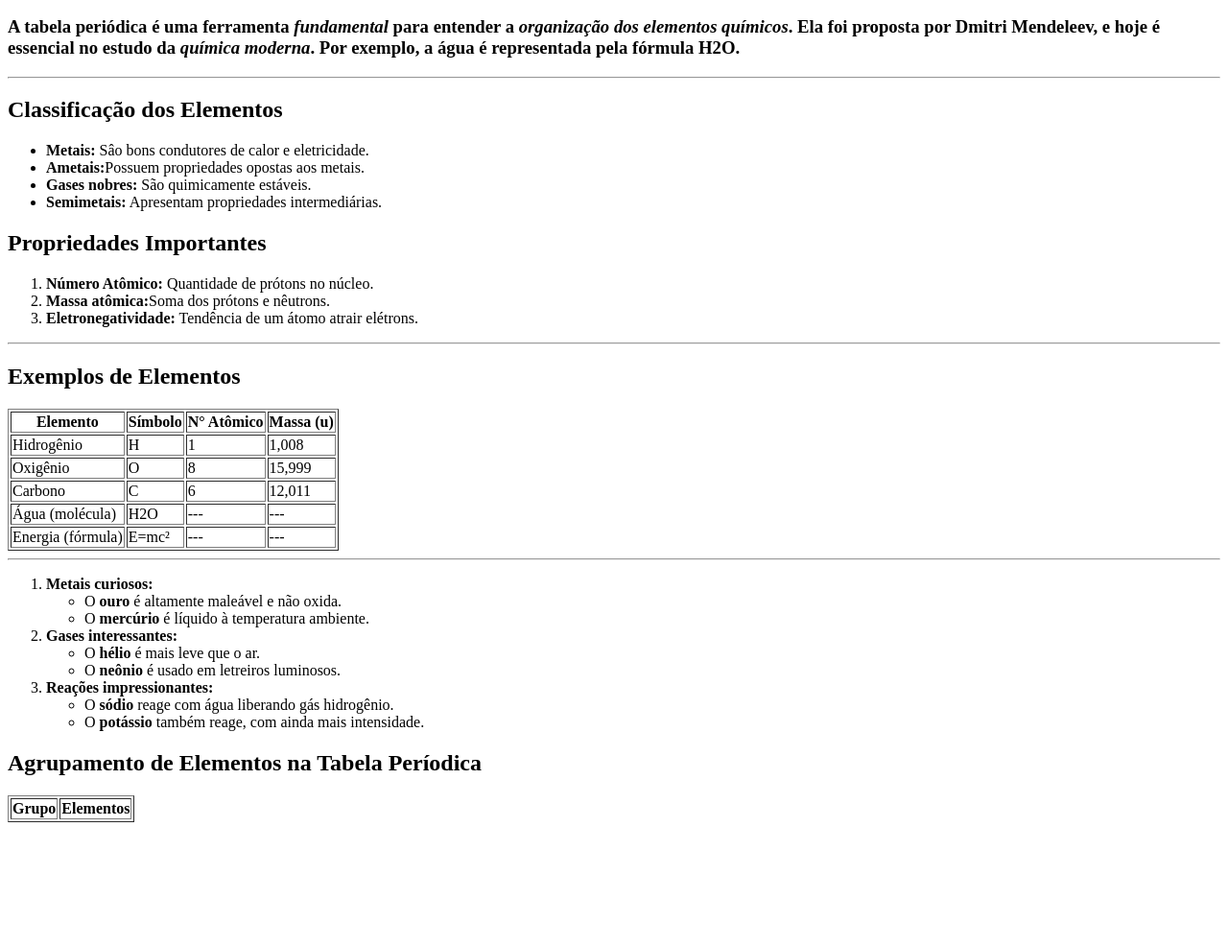
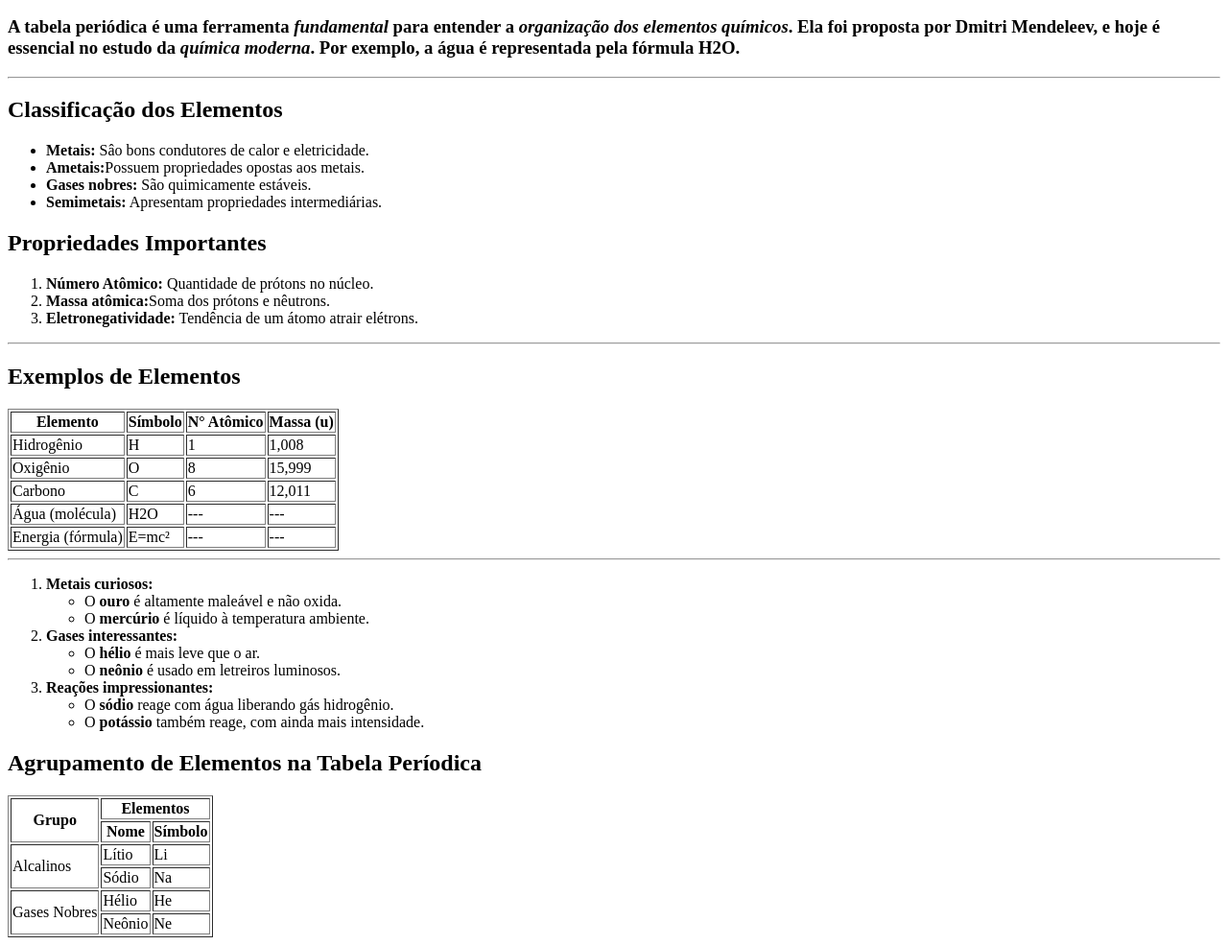
Before and after one commit to LeonardoAraujoGarcia/Exercicio-Folha, a plain HTML site: page index.html in a window 1280 px wide. Shown: the part 110-1095 px from the top of the page at 96% size. Before the commit the page ends 975 px from the top, so only its background shows below. Drawn offline with Linux system fonts and the light colour scheme.

Commit message:
Update index.html

```diff
--- a/index.html
+++ b/index.html
@@ -93,6 +93,31 @@ por <b>Dmitri Mendeleev</b>, e hoje é essencial no estudo da <i>química modern
             <tr>
                 <th rowspan="2">Grupo</th>
                 <th colspan="2">Elementos</th>
-
+            </tr>
+            <tr>
+                <th>Nome</th>
+                <th>Símbolo</th>
+        </thead>
+        <tbody>
+           <tr>
+            <td rowspan="2">Alcalinos</td>
+            <td>Lítio</td>
+            <td>Li</td>
+           </tr>
+           <tr>
+            <td>Sódio</td>
+            <td>Na</td>
+           </tr>
+           <tr>
+            <td rowspan="2">Gases Nobres</td>
+            <td>Hélio</td>
+            <td>He</td>
+           </tr>
+           <tr>
+            <td>Neônio</td>
+            <td>Ne</td>
+           </tr>
+        </tbody>
+    </table>
 </body>
 </html>
```
